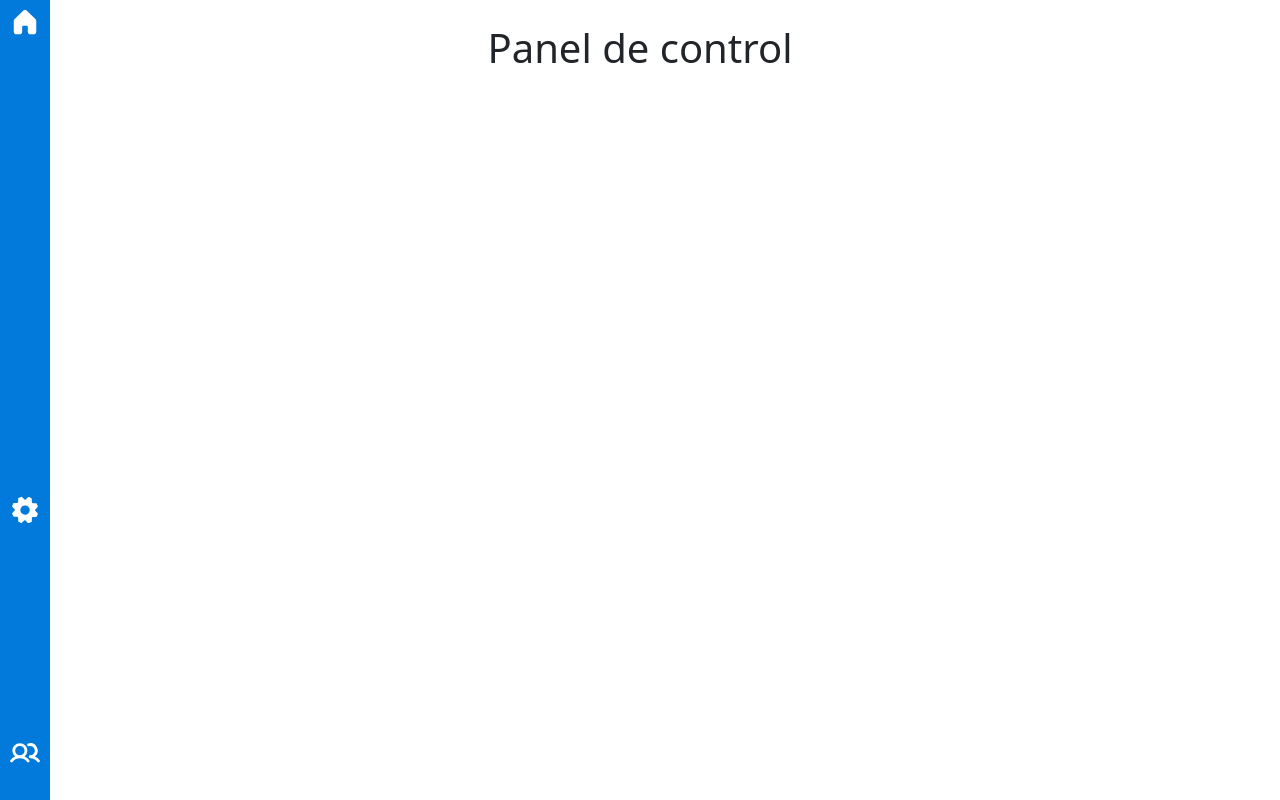
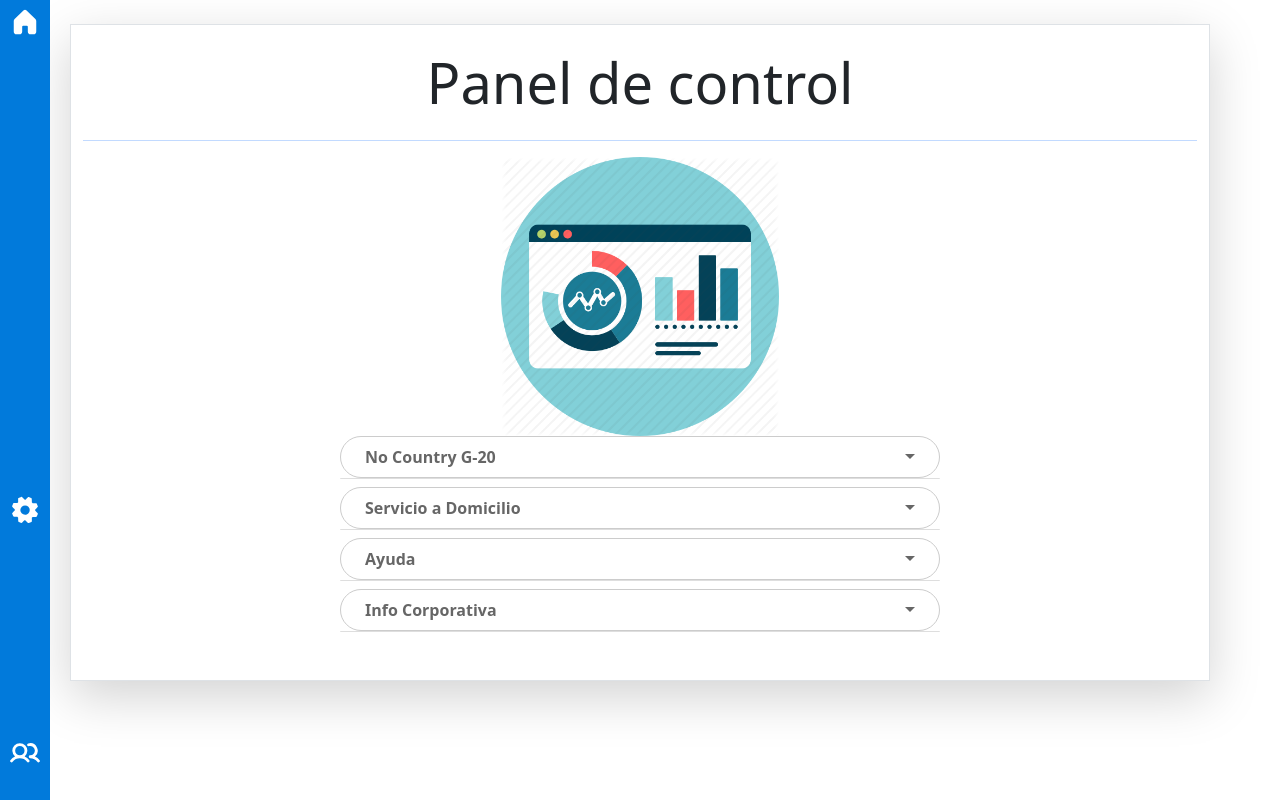
Before and after one commit to No-Country/C2-G20, a React (Create React App) app in the folder frontend/: page /Dashboard in a window 1280 px wide. Built offline with nearby package versions, Linux system fonts and the light colour scheme; some icons are missing.

Commit message:
se agrego imagen en el panel de control y se coloco el accordion

```diff
--- a/frontend/src/components/Footer/index.js
+++ b/frontend/src/components/Footer/index.js
@@ -3,15 +3,15 @@ import Accordion from "./Accordion";
 export default function Footer() {
   return (
     <footer className="footer-container">
-      <div className="footer-header">
+      {/* <div className="footer-header">
         <h3>Contáctanos</h3>
         <Icon icon="akar-icons:twitter-fill" className="iconf" />
         <Icon icon="akar-icons:facebook-fill" className="iconf" />
         <Icon icon="akar-icons:youtube-fill" className="iconf" />
-      </div>
+      </div> */}
       <div className="footer-accordion">
         <div className="wrapper">
-            <Accordion title="G20.com">
+            <Accordion title="No Country G-20">
                 <p>Quienes Somos</p>
                 <p>Aviso de Privacidad</p>
             </Accordion>
@@ -29,10 +29,10 @@ export default function Footer() {
             </Accordion>
         </div>
       </div>
-      <div className="footer-copyright">
+      {/* <div className="footer-copyright">
         <p>G20 Latinoamerica.</p>
         <p>© 2022 | Todos los derechos reservados.</p>
-      </div>
+      </div> */}
     </footer>
   );
 }
--- a/frontend/src/components/Login/Login.js
+++ b/frontend/src/components/Login/Login.js
@@ -1,6 +1,7 @@
 import React from "react";
 import "bootstrap/dist/css/bootstrap.min.css";
 import "../Login/login.css";
+import Footer from "../Footer";
 export const Login = () => {
   return (
     <>
@@ -33,6 +34,7 @@ export const Login = () => {
           </div>
         </form>
       </div>
+
     </>
   );
 };
--- a/frontend/src/pages/PanelDeControl/ControlPanel.js
+++ b/frontend/src/pages/PanelDeControl/ControlPanel.js
@@ -1,9 +1,13 @@
 import React from 'react'
-
+import Footer from '../../components/Footer'
+import logo from '../../images/icon-for-dashboard-15.jpg'
 export const ControlPanel = () => {
     return (
-        <div>
-            <h1 className="my-4">Panel de control</h1>
+        <div className="border container shadow-lg my-4 pb-5">
+            <h1 className="my-4 lead display-4">Panel de control</h1>
+            <hr className="bg-primary" />
+            <img src={logo} className="w-25" />
+            <Footer />
         </div>
     )
 }
```
Also changed, not shown: frontend/src/images/icon-for-dashboard-15.jpg (added).
